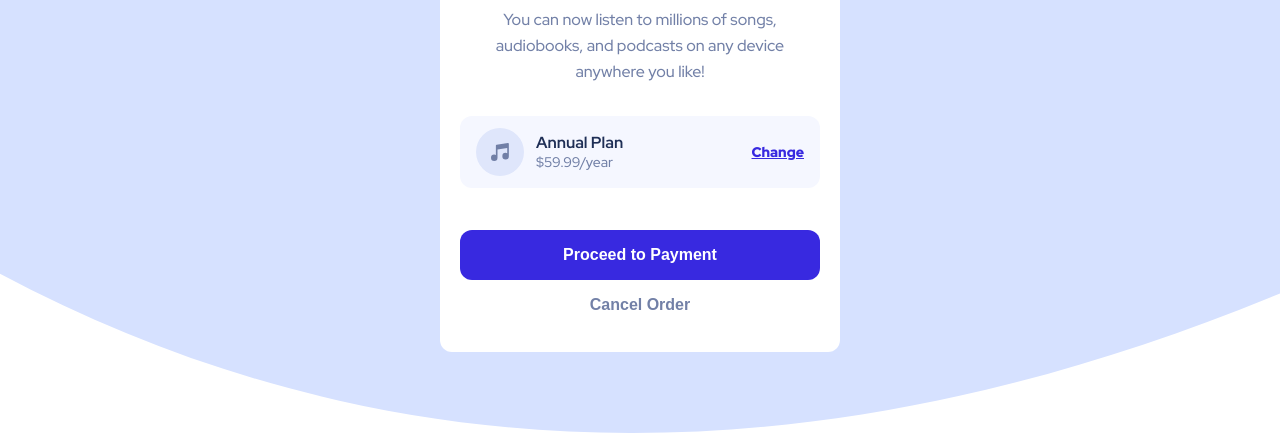
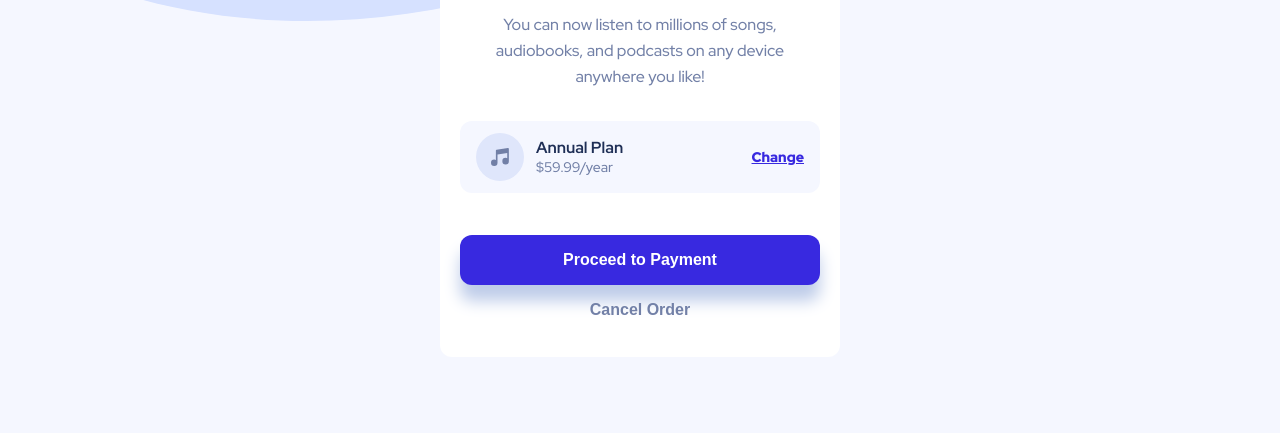
Before and after one commit to Nacsimento/order-summary, a plain HTML site: page index.html in a window 1280 px wide. Shown: the part 367-800 px from the top of the page. Drawn offline with Linux system fonts and the light colour scheme.

Commit message:
Update style.css

```diff
--- a/style.css
+++ b/style.css
@@ -112,11 +112,11 @@ body{
 }
 
 .btn-change:hover{
-    color:hsl(253, 68%, 77%) ;
+    color:hsl(261, 78%, 49%) ;
 }
 
 .cta:hover{
-    background-color:hsl(253, 68%, 77%) ;
+    background-color:hsl(261, 78%, 49%) ;
 }
 
 
@@ -137,6 +137,7 @@ body{
     font-size: 16px;
     cursor: pointer;
     transition: 300ms ease-in-out;
+    box-shadow: 0 1em 1em hsl(221, 50%, 83%)
 }
 
 
@@ -158,7 +159,12 @@ body{
 @media only screen and (min-width: 700px) {
     body {
       background-image: url("./images/pattern-background-desktop.svg");
-      background-repeat: repeat;
+      background-size: 100%;
+      background-position: top;
+      background-repeat: no-repeat;
+      background-color:hsl(225, 100%, 98%) ;
+      display: flex;
+      align-items: center;
 
     }
   }
```
